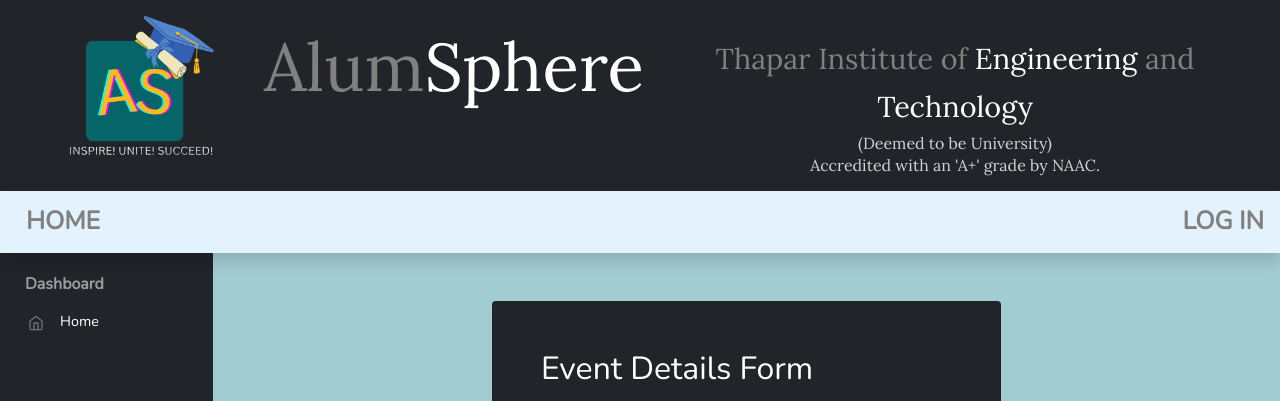
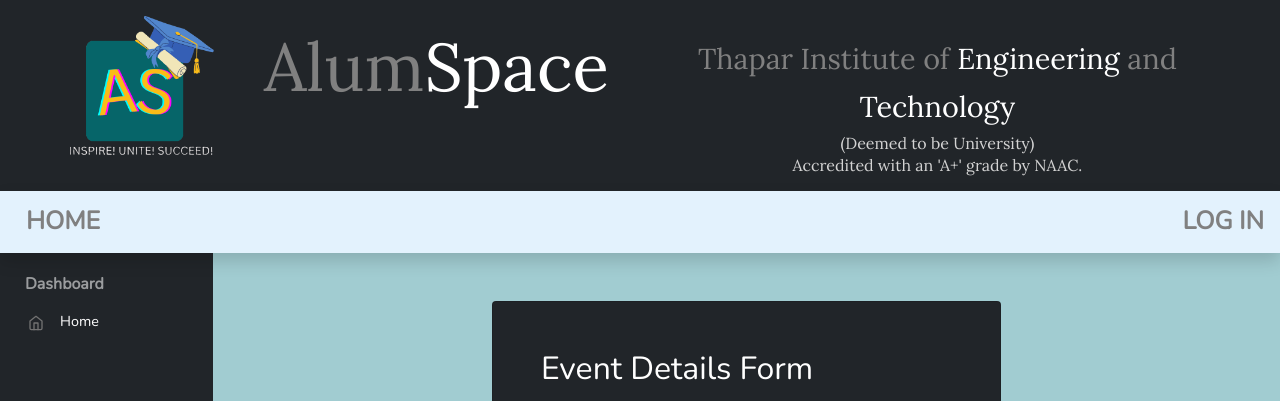
Before and after one commit to manipta/AlumSphere, a Django app: page /admin/eventform in a window 1280 px wide. Shown: the top 401 px of the page. Run offline with Django 3.2, Linux system fonts and the light colour scheme; some libraries are stand-ins or nearby versions.

Commit message:
Updated interface

```diff
--- a/AlumSphere/templates/tuheader.html
+++ b/AlumSphere/templates/tuheader.html
@@ -29,7 +29,7 @@
 
     <div>
       <span style="font-size: 4.2rem;color:Gray; font-weight: 90; font-family: 'Lora', serif">
-        Alum<span style="color:white">Sphere</span>
+        Alum<span style="color:white">Space</span>
       </span>
     </div>
     <div style="text-align: center">
```
Also changed, not shown: 1 other file.
